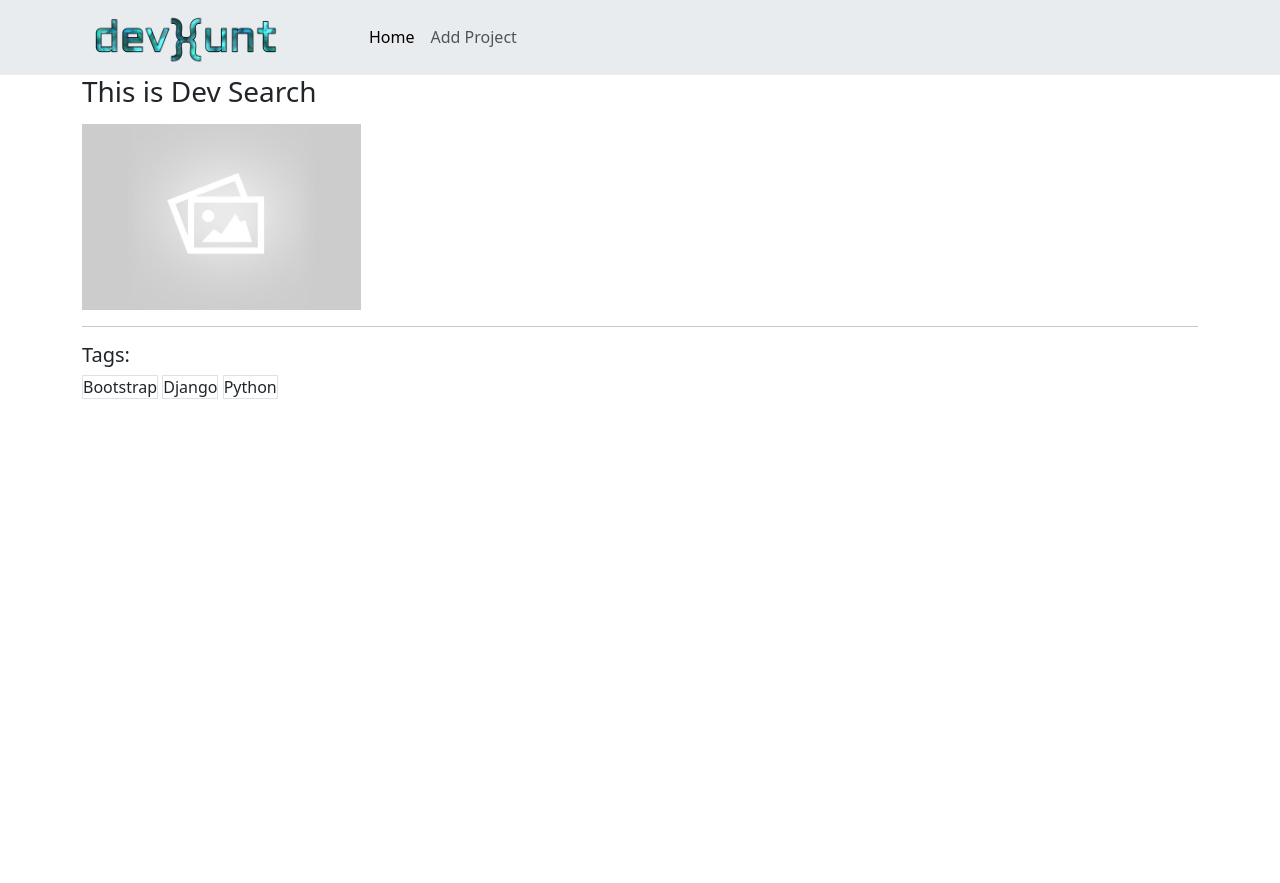
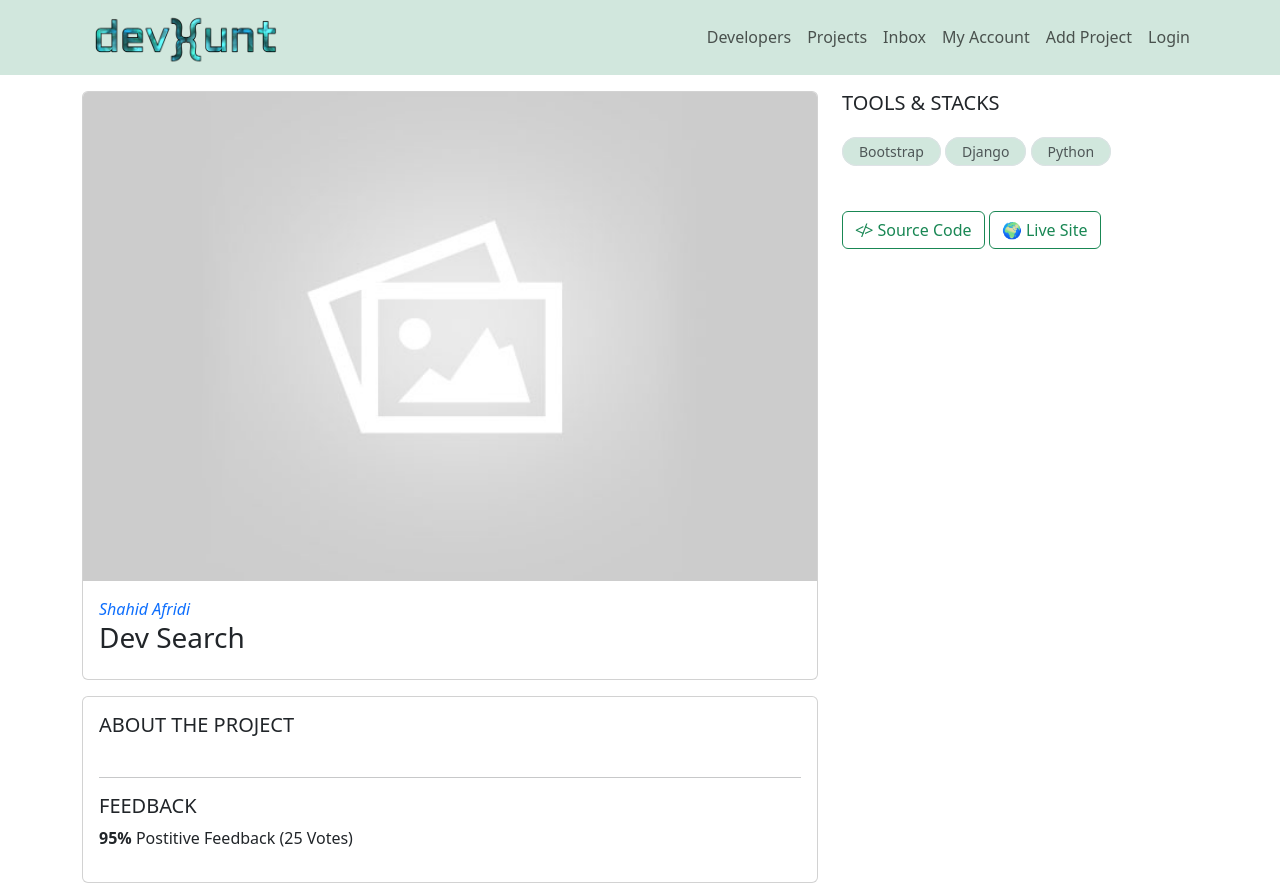
Before and after one commit to shahidafridi-swe/devHunt, a Django app: page /project/02fc8653-0c2c-4429-81fa-80e07d8104ae/ in a window 1280 px wide. Before the commit the page ends 399 px from the top, so only its background shows below. Run offline with Django 4.2, Linux system fonts and the light colour scheme; data comes from the database, SQL or seed files in the repository; both versions use the stored data as it was after the commit.

Commit message:
projects and project html template has done

```diff
--- a/devHunt/settings.py
+++ b/devHunt/settings.py
@@ -24,7 +24,7 @@ BASE_DIR = Path(__file__).resolve().parent.parent
 SECRET_KEY = 'django-insecure-zz@dr)*o_-uxq0io!n-hn3rx9pnzpwoo)$yhjbbc9=k-=9zj$p'
 
 # SECURITY WARNING: don't run with debug turned on in production!
-DEBUG = False
+DEBUG = True
 
 ALLOWED_HOSTS = ['localhost' , '127.0.0.1']
 
--- a/projects/templates/projects/single-project.html
+++ b/projects/templates/projects/single-project.html
@@ -2,17 +2,42 @@
 
 {% block content %}
 
-<h3>This is {{project.title}}</h3>
-<p>{{project.description}}</p>
+    <div class="container text-center mt-3">
+        <div class="row">
+          <div class="col-12 col-sm-12 col-md-8">
+                <div class="card mb-3">
+                    <img src="{{project.featured_image.url}}" class="card-img-top" alt="...">
+                    <div class="card-body text-start">
+                        <a class='text-decoration-none fst-italic' href="#">Shahid Afridi</a>
+                    <h3 class="">{{project.title}}</h3>
+                    </div>
+                </div>
+                <div class='card p-3 text-start'>
+                    <h5 class='font-weight-bold'>ABOUT THE PROJECT</h5>
+                    <p>{{project.description}}</p>
+                    <hr>
+                    <h5 class='font-weight-bold'>FEEDBACK</h5>
+                    <p class="">
+                        <span style="font-weight: bold;">{{project.vote_ratio}}%</span> Postitive
+                        Feedback ({{project.vote_total}} Vote{{project.vote_total|pluralize:"s"}})
+                      </p>
 
-<img class='w-25' src="{{ project.featured_image.url }}" alt="">
+                </div>
+          </div>
 
-<hr>
 
-<h5>Tags:</h5>
-{% for tag in project.tags.all %}
-<span class="border">{{tag.name}}</span>
-{% endfor %}
+          <div class="col-12 col-sm-12 col-md-4 text-start">
+            <h5 class='font-weight-bold mb-4'>TOOLS & STACKS</h5>
+            {% for tag in project.tags.all %}
+            <small class="border border-1 py-1 px-3 mb-3 bg-success-subtle text-body-secondary rounded-pill">{{tag.name}}</small>
+            {% endfor %}
+            <div class='mt-5'>
+                <a class="text-decoration-none btn btn-outline-success mb-3" href="#"> &#8814> Source Code</a>
+                <a class="text-decoration-none btn btn-outline-success mb-3" href="#"> &#127757  Live Site</a>
+            </div>
+          </div>
+        </div>
+    </div>
 
 
 {% endblock content %}
--- a/static/styles/main.css
+++ b/static/styles/main.css
@@ -1,3 +1,3 @@
 h1{
-    color: green;
+    color: aqua;
 }
--- a/templates/main.html
+++ b/templates/main.html
@@ -13,7 +13,7 @@
 
     {% include 'navbar.html' %}
 
-    <div class="container">
+    <div class="">
         {% block content %}
         {% endblock content %}
     </div>
--- a/templates/navbar.html
+++ b/templates/navbar.html
@@ -1,6 +1,6 @@
 {% load static %}
 
-<nav class="navbar navbar-expand-lg bg-body-secondary">
+<nav class="navbar navbar-expand-lg bg-success-subtle">
   <div class="container">
     <button class="navbar-toggler" type="button" data-bs-toggle="collapse" data-bs-target="#navbarTogglerDemo03" aria-controls="navbarTogglerDemo03" aria-expanded="false" aria-label="Toggle navigation">
       <span class="navbar-toggler-icon"></span>
@@ -9,16 +9,26 @@
       <img class="w-75" src="{% static 'images/devhunt.png' %}" alt="devHuntLogo">
     </a>
     <div class="collapse navbar-collapse" id="navbarTogglerDemo03">
-        <ul class="navbar-nav me-auto mb-2 mb-lg-0 ">
+      <ul class="navbar-nav ms-auto mb-2 mb-lg-0">
+        <li class="nav-item ">
+          <a class="nav-link" href="{% url 'create-project' %}">Developers</a>
+        </li>
         <li class="nav-item">
-            <a class="nav-link active" aria-current="page" href="{% url 'projects' %}">Home</a>
+          <a class="nav-link" href="{% url 'projects' %}">Projects</a>
+        </li>
+        <li class="nav-item">
+          <a class="nav-link" href="{% url 'create-project' %}">Inbox</a>
+        </li>
+        <li class="nav-item">
+          <a class="nav-link" href="{% url 'create-project' %}">My Account</a>
         </li>
         <li class="nav-item">
           <a class="nav-link" href="{% url 'create-project' %}">Add Project</a>
         </li>
-
+        <li class="nav-item">
+          <a class="nav-link" href="{% url 'create-project' %}">Login</a>
+        </li>
       </ul>
-
     </div>
   </div>
 </nav>
```
Also changed, not shown: projects/templates/projects/projects.html (+44 -0 lines), db.sqlite3. Lines whose indentation alone changed are shown as unchanged.
